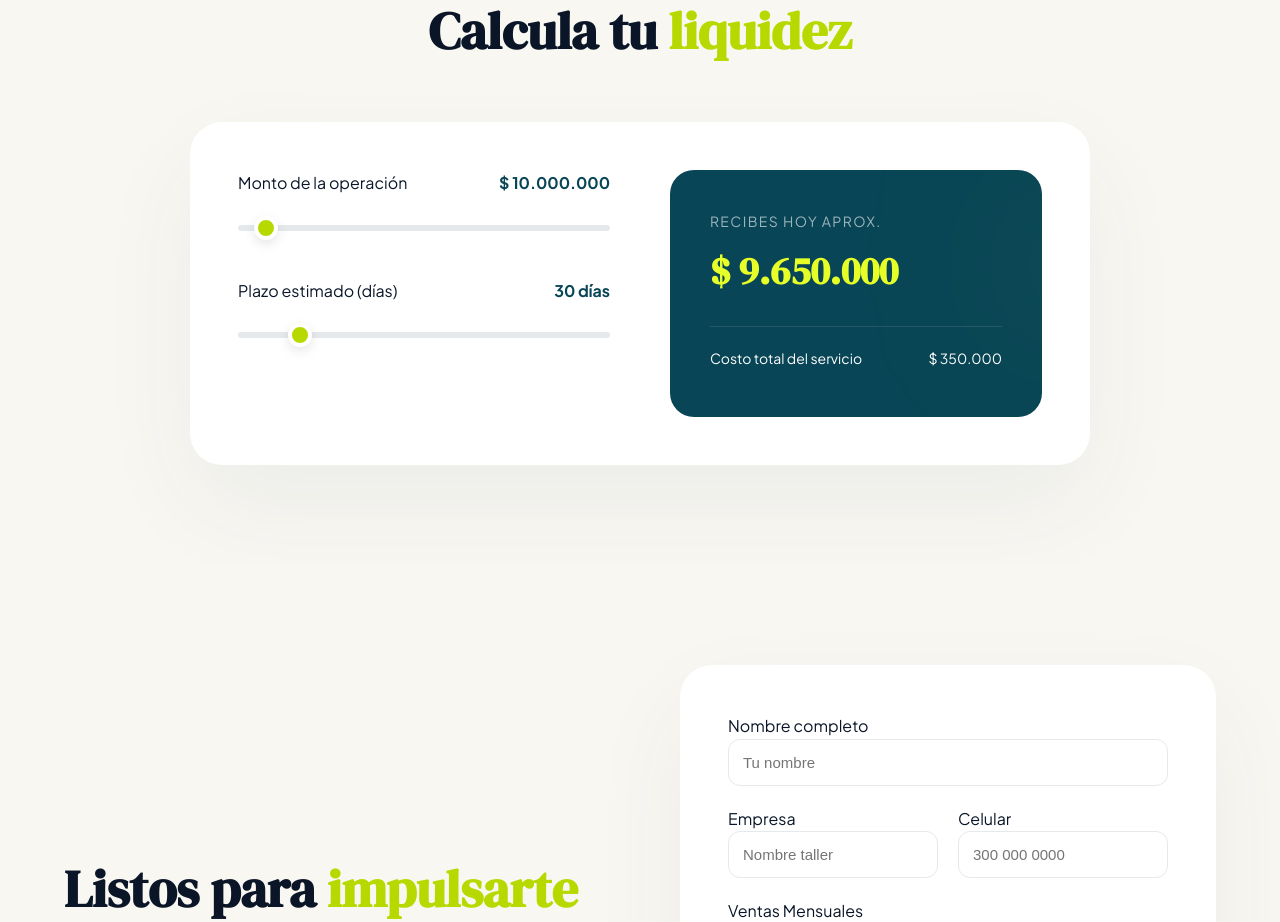
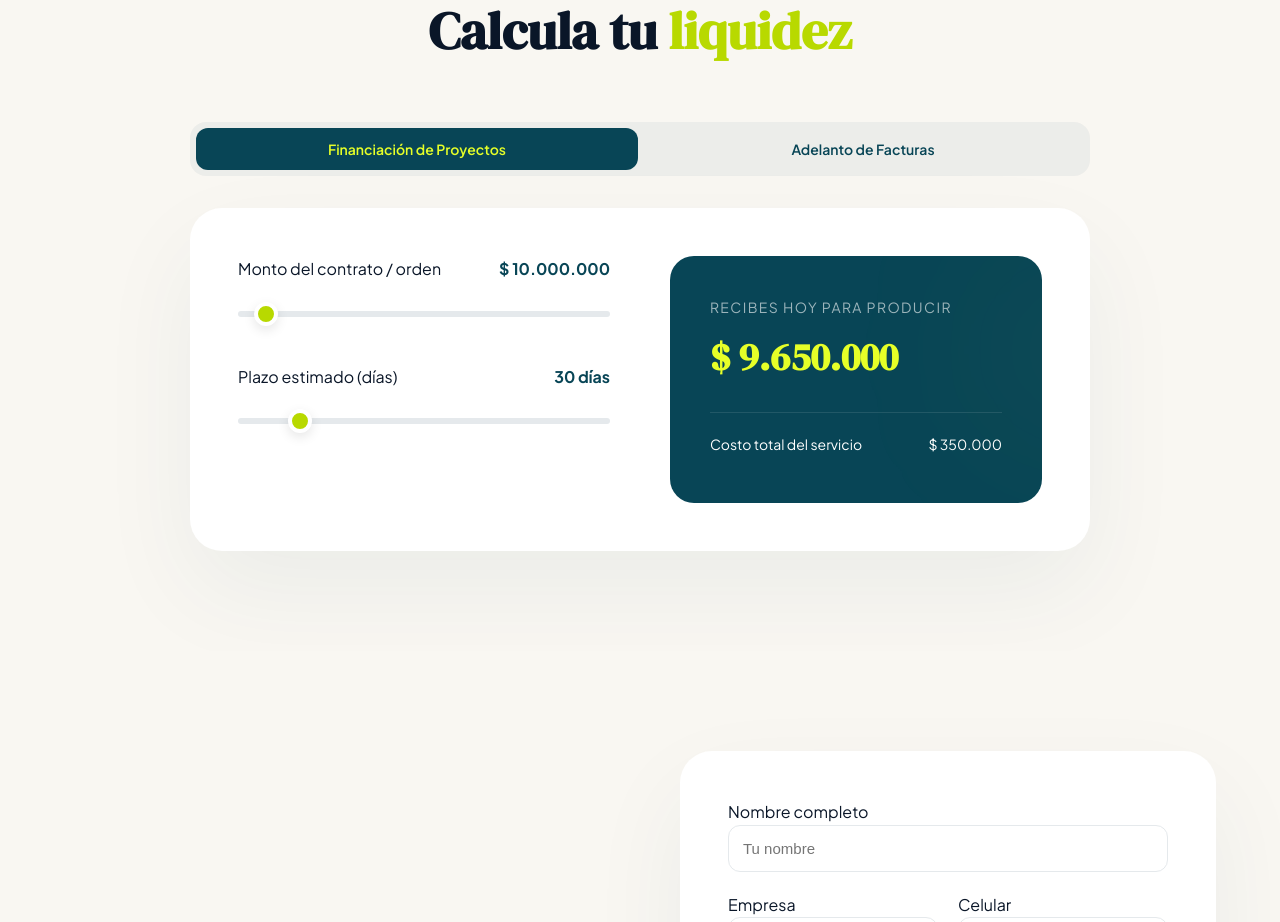
Before and after one commit to Swala-capital/SWALA-Web, a React (Vite) app: page / in a window 1280 px wide. Shown: the part 2460-3382 px from the top of the page. Built offline with nearby package versions, Linux system fonts and the light colour scheme.

Commit message:
Fase 1: Arquitectura de Doble Calculadora - Tabs implementados

```diff
--- a/src/App.jsx
+++ b/src/App.jsx
@@ -202,9 +202,11 @@ const StepCard = ({ number, icon, title, desc, delay }) => (
 );
 
 const SwalaCalculator = () => {
+  const [mode, setMode] = useState('project'); // 'project' or 'invoice'
   const [amount, setAmount] = useState(10000000);
   const [days, setDays] = useState(30);
 
+  // Lógica Base (Se volverá dinámica en la Fase 2)
   const monthlyRate = 0.025;
   const platformFee = 0.01;
   const totalCost = (amount * monthlyRate * (days / 30)) + (amount * platformFee);
@@ -215,10 +217,48 @@ const SwalaCalculator = () => {
   });
 
   return (
+    <div style={{ maxWidth: '900px', margin: '0 auto' }}>
+      {/* SELECTOR DE MODO (TABS) */}
+      <div style={{
+        display: 'flex',
+        background: 'rgba(8,69,86,0.05)',
+        padding: '6px',
+        borderRadius: '16px',
+        marginBottom: '32px',
+        gap: '4px'
+      }}>
+        <button
+          onClick={() => setMode('project')}
+          style={{
+            flex: 1, padding: '12px', borderRadius: '12px', border: 'none', cursor: 'pointer',
+            fontFamily: 'var(--font-ui)', fontWeight: 600, fontSize: '14px',
+            background: mode === 'project' ? 'var(--color-petroleo)' : 'transparent',
+            color: mode === 'project' ? 'var(--color-lima)' : 'var(--color-petroleo)',
+            transition: '0.3s'
+          }}
+        >
+          Financiación de Proyectos
+        </button>
+        <button
+          onClick={() => setMode('invoice')}
+          style={{
+            flex: 1, padding: '12px', borderRadius: '12px', border: 'none', cursor: 'pointer',
+            fontFamily: 'var(--font-ui)', fontWeight: 600, fontSize: '14px',
+            background: mode === 'invoice' ? 'var(--color-petroleo)' : 'transparent',
+            color: mode === 'invoice' ? 'var(--color-lima)' : 'var(--color-petroleo)',
+            transition: '0.3s'
+          }}
+        >
+          Adelanto de Facturas
+        </button>
+      </div>
+
       <motion.div
-      variants={fadeUp} initial="hidden" whileInView="visible" viewport={{ once: true }}
+        key={mode}
+        initial={{ opacity: 0, y: 10 }}
+        animate={{ opacity: 1, y: 0 }}
         style={{
-        maxWidth: '900px', margin: '0 auto', background: '#fff', padding: '48px',
+          background: '#fff', padding: '48px',
           borderRadius: '32px', boxShadow: '0 40px 100px rgba(8,69,86,0.06)',
           display: 'grid', gridTemplateColumns: 'repeat(auto-fit, minmax(300px, 1fr))', gap: '60px',
         }}
@@ -226,7 +266,9 @@ const SwalaCalculator = () => {
         <div>
           <div style={{ marginBottom: '40px' }}>
             <div style={{ display: 'flex', justifyContent: 'space-between', marginBottom: '16px' }}>
-            <label className="swala-label">Monto de la operación</label>
+              <label className="swala-label">
+                {mode === 'project' ? 'Monto del contrato / orden' : 'Monto de la factura'}
+              </label>
               <span style={{ fontWeight: 700, color: 'var(--color-petroleo)' }}>{formatter.format(amount)}</span>
             </div>
             <input type="range" min="1000000" max="200000000" step="1000000" value={amount} onChange={(e) => setAmount(Number(e.target.value))} className="swala-slider" />
@@ -239,21 +281,25 @@ const SwalaCalculator = () => {
             <input type="range" min="15" max="120" step="15" value={days} onChange={(e) => setDays(Number(e.target.value))} className="swala-slider" />
           </div>
         </div>
+
         <div style={{
           background: 'var(--color-petroleo)', padding: '40px', borderRadius: '24px', color: '#fff',
           display: 'flex', flexDirection: 'column', justifyContent: 'center', position: 'relative', overflow: 'hidden',
         }}>
           <Orb color="rgba(230,255,40,0.1)" size="200px" top="-20%" right="-20%" />
-        <p style={{ fontSize: '14px', color: 'rgba(255,255,255,0.6)', textTransform: 'uppercase', letterSpacing: '0.1em', marginBottom: '8px' }}>Recibes hoy aprox.</p>
+          <p style={{ fontSize: '14px', color: 'rgba(255,255,255,0.6)', textTransform: 'uppercase', letterSpacing: '0.1em', marginBottom: '8px' }}>
+            {mode === 'project' ? 'Recibes hoy para producir' : 'Recibes por tu factura'}
+          </p>
           <h3 style={{ fontSize: '38px', fontFamily: 'var(--font-display)', color: 'var(--color-lima)', marginBottom: '24px' }}>{formatter.format(netAmount)}</h3>
           <div style={{ paddingTop: '20px', borderTop: '1px solid rgba(255,255,255,0.1)' }}>
             <div style={{ display: 'flex', justifyContent: 'space-between', fontSize: '14px', marginBottom: '8px' }}>
               <span>Costo total del servicio</span>
-            <span>{formatter.format(totalCost)}</span>
+              <span style={{ color: '#fff' }}>{formatter.format(totalCost)}</span>
             </div>
           </div>
         </div>
       </motion.div>
+    </div>
   );
 };
 
```
Also changed, not shown: 3 other files (tests, documents, lock files or other folders). Lines whose indentation alone changed are shown as unchanged.
